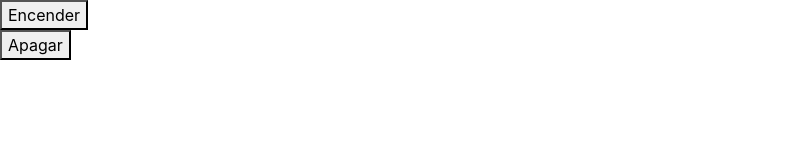
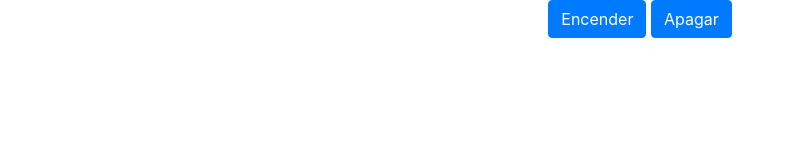
Before and after one commit to mnofresno/IoTFan, a website: page frontend/index.html in a window 1280 px wide. Shown: the whole page, without its empty margins (0-795 px from the left). Drawn offline with nearby package versions, Linux system fonts and the light colour scheme.

Commit message:
Fix package start script

```diff
--- a/frontend/index.html
+++ b/frontend/index.html
@@ -2,7 +2,7 @@
 <html lang="en">
 <head>
     <script src="https://ajax.googleapis.com/ajax/libs/jquery/2.1.3/jquery.min.js"></script>
-    <script src="https://code.jquery.com/jquery-3.3.1.slim.min.js" integrity="sha384-q8i/X+965DzO0rT7abK41JStQIAqVgRVzpbzo5smXKp4YfRvH+8abtTE1Pi6jizo" crossorigin="anonymous"></script>
+    <!-- <script src="https://code.jquery.com/jquery-3.3.1.slim.min.js" integrity="sha384-q8i/X+965DzO0rT7abK41JStQIAqVgRVzpbzo5smXKp4YfRvH+8abtTE1Pi6jizo" crossorigin="anonymous"></script> -->
     <script src="https://cdnjs.cloudflare.com/ajax/libs/popper.js/1.14.7/umd/popper.min.js" integrity="sha384-UO2eT0CpHqdSJQ6hJty5KVphtPhzWj9WO1clHTMGa3JDZwrnQq4sF86dIHNDz0W1" crossorigin="anonymous"></script>
     <script src="https://stackpath.bootstrapcdn.com/bootstrap/4.3.1/js/bootstrap.min.js" integrity="sha384-JjSmVgyd0p3pXB1rRibZUAYoIIy6OrQ6VrjIEaFf/nJGzIxFDsf4x0xIM+B07jRM" crossorigin="anonymous"></script>
     <script src="main.js"></script>
@@ -13,11 +13,24 @@
     <title>IoT FAN CONTROL</title>
 </head>
 <body>
+
+    <div class=" h-100 d-flex justify-content-center align-items-center">
+        <div>
+            <div class="btn-group">
+                <button class="btn btn-primary" id="poweron">Encender</button>
+            </div>
+            <div class="btn-group">
+                <button class="btn btn-primary" id="poweroff">Apagar</button>
+            </div>
+        </div>
+    </div>
+
+<!--
     <div>
         <button id="poweron">Encender</button>
     </div>
     <div>
         <button id="poweroff">Apagar</button>
-    </div>
+    </div> -->
 </body>
 </html>
--- a/frontend/package.json
+++ b/frontend/package.json
@@ -5,7 +5,7 @@
   "description": "",
   "main": "index.js",
   "scripts": {
-    "test": "echo \"Error: no test specified\" && exit 1"
+    "start": "node index.js"
   },
   "author": "",
   "license": "ISC",
```
